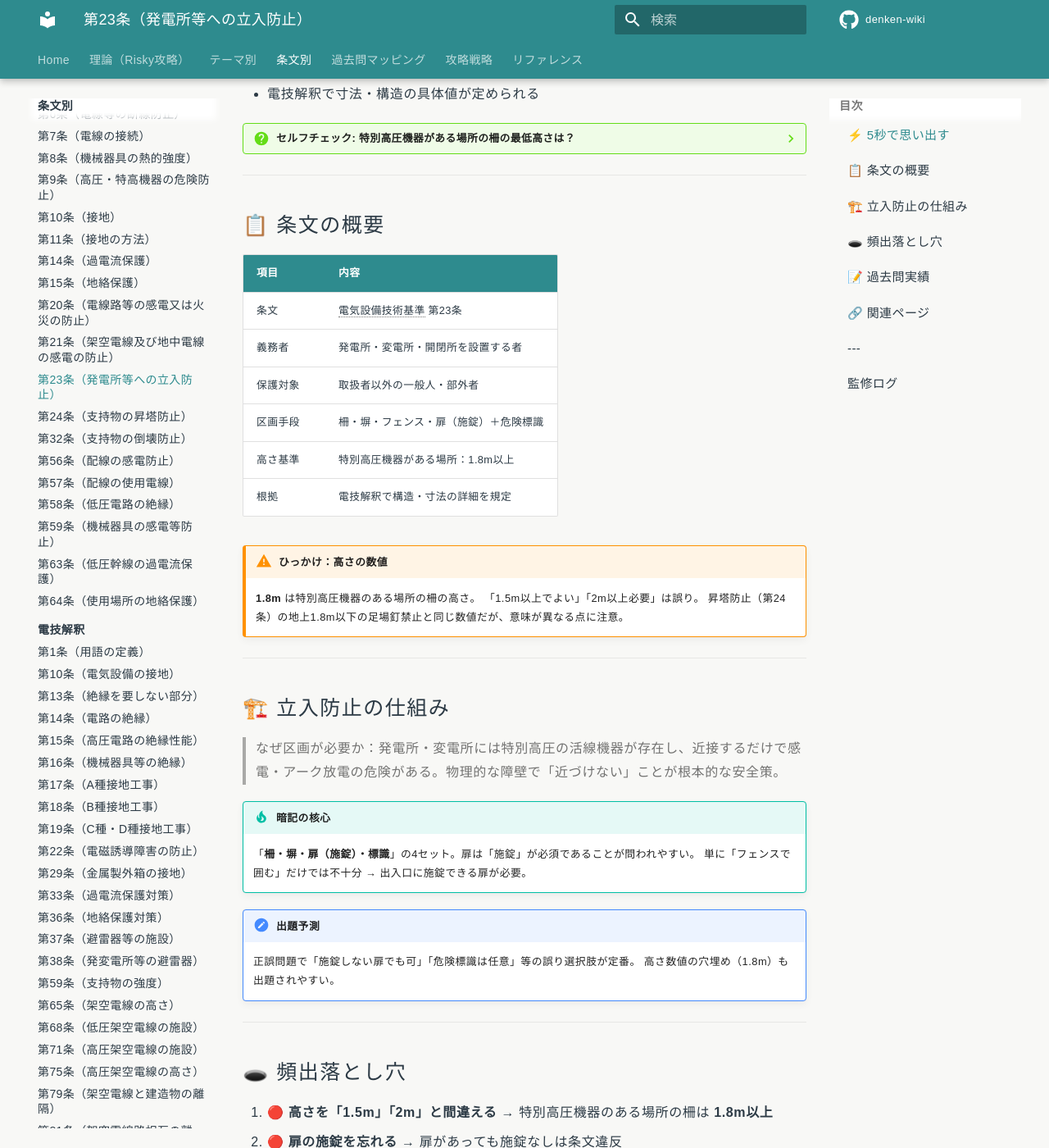
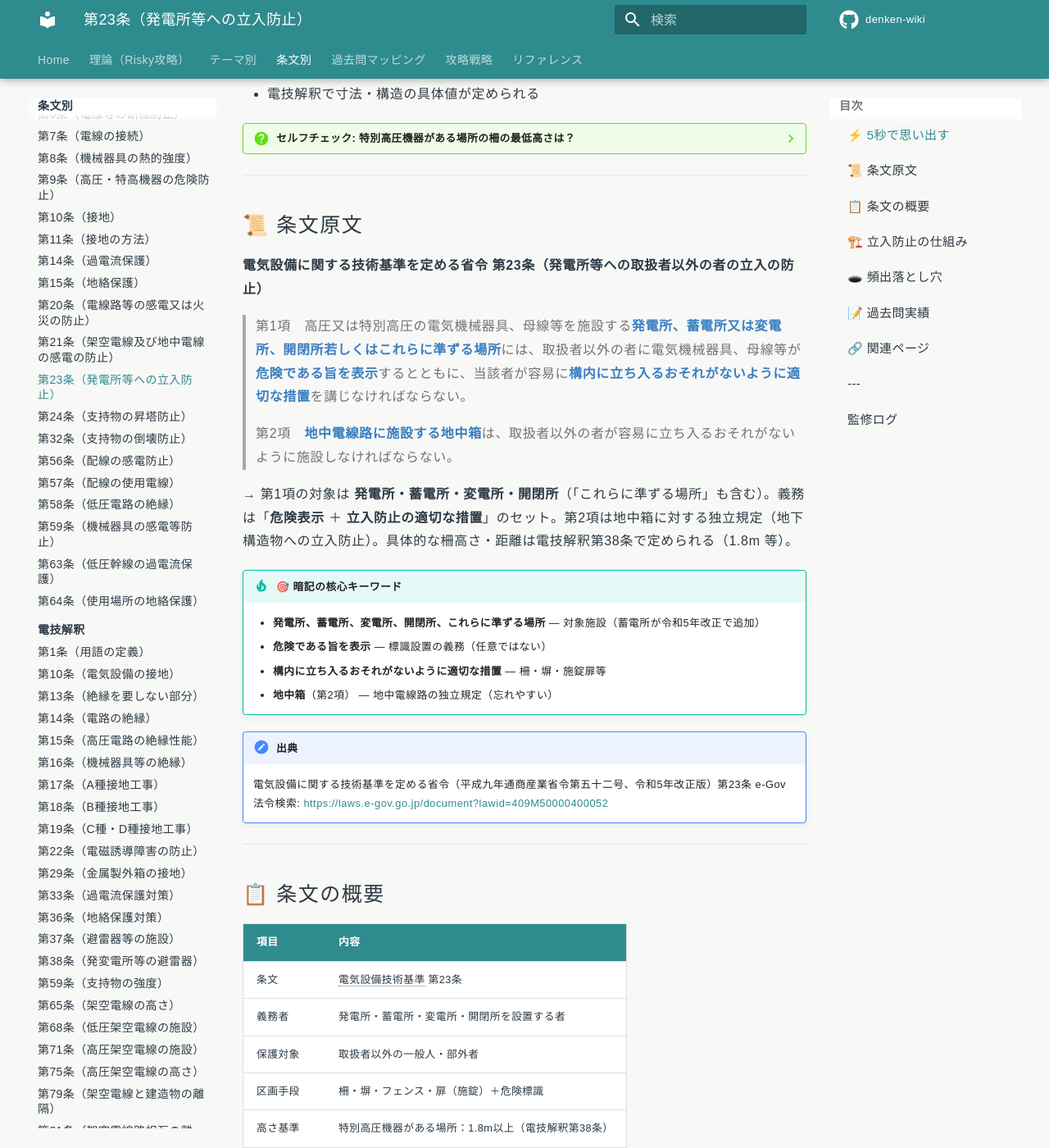
Before and after one commit to kfurufuru/denken-wiki, an MkDocs documentation site: the page built from docs/articles/kijun/23.md, in a window 1280 px wide and 1400 px high, scrolled down 820 px. Shown: the whole window at 82% size. Built offline with MkDocs 1.6.1 and Material for MkDocs 9.7.7, drawn with Linux system fonts in a browser that asks for light colours; comment, search, counter and statistics services are not loaded; some of the changed text lies outside the part shown.

Commit message:
docs(kijun): 第20/21/23/24条に section 2 条文原文 を追加（§2 欠落 0達成）
denken-hoki-style.md §2.1「コア前半5セクション全タイプ必須」遵守。
secretary 並列セッション側の denken_law_titles_audit.py が検出した §2 欠落
4件（20/21/23/24）を解消。

各記事に追加した内容:
- ## 📜 条文原文 セクション（e-Gov 公式条文を引用）
- 暗記の核心キーワード admonition
- 出典 admonition（e-Gov 法令検索 URL 付き）

第20条: 一項のみ（原則規定）
第21条: 第1項（架空電線・絶縁電線又はケーブル）+ 第2項（地中電線・ケーブル）
第23条: 第1項（発電所等への立入防止）+ 第2項（地中箱への立入防止）
第24条: 一項のみ（架空電線路支持物の昇塔防止）

検証:
- audit_titles.py: OK 23 / MISMATCH 0 / §2 欠落 0
- mkdocs build クリーン
- 一次ソース: e-Gov 法令検索 API 409M50000400052

🤖 Generated with [Claude Code](https://claude.com/claude-code)

Co-Authored-By: Claude Opus 4.7 (1M context) <noreply@anthropic.com>

```diff
--- a/docs/articles/kijun/23.md
+++ b/docs/articles/kijun/23.md
@@ -22,16 +22,39 @@
 
 ---
 
+## 📜 条文原文
+
+**電気設備に関する技術基準を定める省令 第23条（発電所等への取扱者以外の者の立入の防止）**
+
+> 第1項　高圧又は特別高圧の電気機械器具、母線等を施設する**発電所、蓄電所又は変電所、開閉所若しくはこれらに準ずる場所**には、取扱者以外の者に電気機械器具、母線等が**危険である旨を表示**するとともに、当該者が容易に**構内に立ち入るおそれがないように適切な措置**を講じなければならない。
+
+> 第2項　**地中電線路に施設する地中箱**は、取扱者以外の者が容易に立ち入るおそれがないように施設しなければならない。
+
+→ 第1項の対象は **発電所・蓄電所・変電所・開閉所**（「これらに準ずる場所」も含む）。義務は「**危険表示** ＋ **立入防止の適切な措置**」のセット。第2項は地中箱に対する独立規定（地下構造物への立入防止）。具体的な柵高さ・距離は電技解釈第38条で定められる（1.8m 等）。
+
+!!! tip "🎯 暗記の核心キーワード"
+    - **発電所、蓄電所、変電所、開閉所、これらに準ずる場所** — 対象施設（蓄電所が令和5年改正で追加）
+    - **危険である旨を表示** — 標識設置の義務（任意ではない）
+    - **構内に立ち入るおそれがないように適切な措置** — 柵・塀・施錠扉等
+    - **地中箱**（第2項） — 地中電線路の独立規定（忘れやすい）
+
+!!! note "出典"
+    電気設備に関する技術基準を定める省令（平成九年通商産業省令第五十二号、令和5年改正版）第23条
+    e-Gov 法令検索: <https://laws.e-gov.go.jp/document?lawid=409M50000400052>
+
+---
+
 ## 📋 条文の概要
 
 | 項目 | 内容 |
 |------|------|
 | 条文 | 電気設備技術基準 第23条 |
-| 義務者 | 発電所・変電所・開閉所を設置する者 |
+| 義務者 | 発電所・蓄電所・変電所・開閉所を設置する者 |
 | 保護対象 | 取扱者以外の一般人・部外者 |
 | 区画手段 | 柵・塀・フェンス・扉（施錠）＋危険標識 |
-| 高さ基準 | 特別高圧機器がある場所：1.8m以上 |
+| 高さ基準 | 特別高圧機器がある場所：1.8m以上（電技解釈第38条） |
 | 根拠 | 電技解釈で構造・寸法の詳細を規定 |
+| 第2項 | 地中電線路の地中箱への立入防止（独立規定） |
 
 !!! warning "ひっかけ：高さの数値"
     **1.8m** は特別高圧機器のある場所の柵の高さ。
```
Also changed, not shown: docs/articles/kijun/20.md (+17 -3 lines), docs/articles/kijun/21.md (+19 -5 lines), docs/articles/kijun/24.md (+21 -1 lines).
